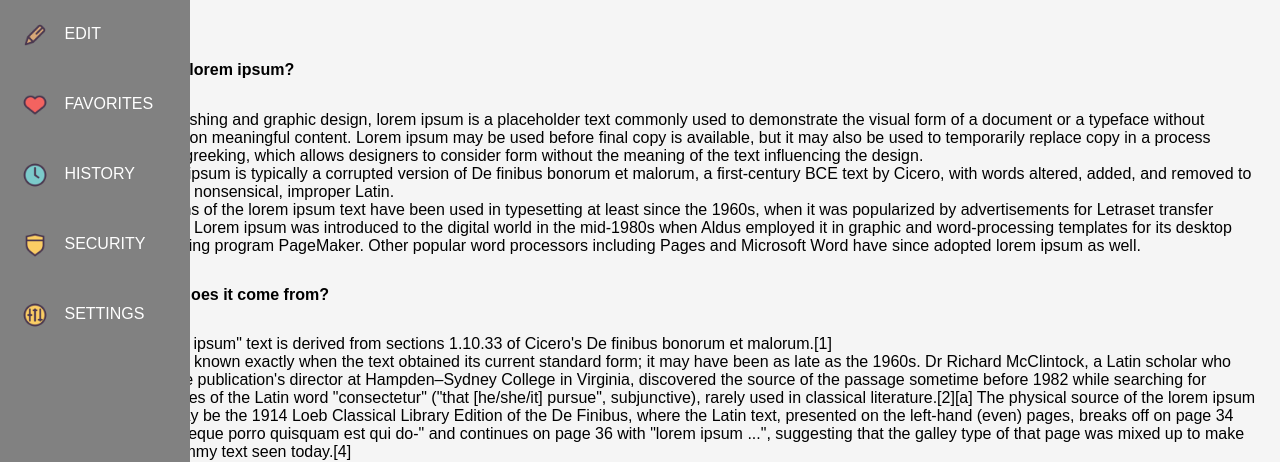
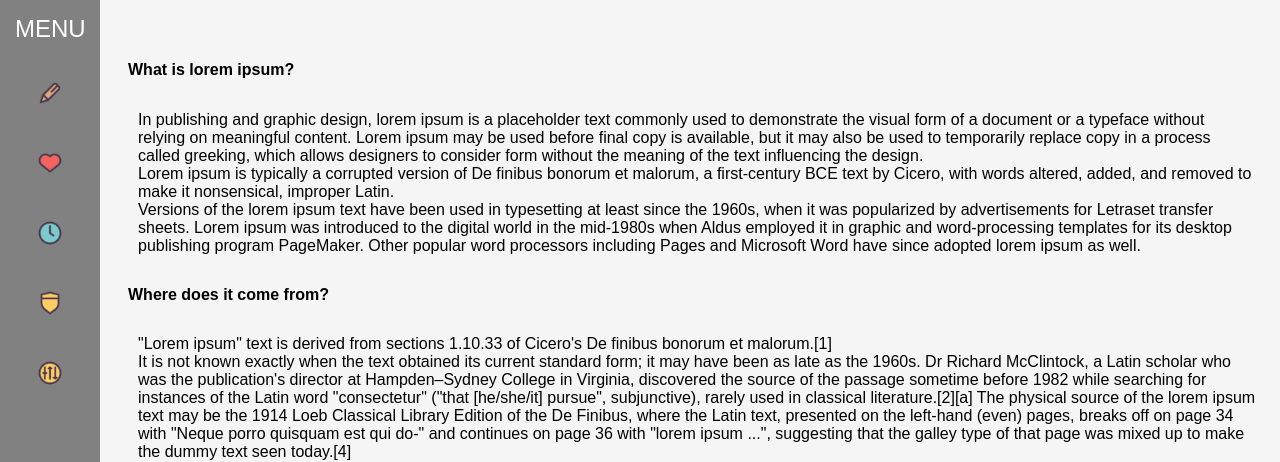
Before and after one commit to javalesson2019/html, a plain HTML site: page html/WebContent/hw4/index2.html in a window 1280 px wide. Shown: the top 462 px of the page. Drawn offline with Linux system fonts and the light colour scheme.

Commit message:
Исправлено задание с меню, отформатирован код в первом задании

```diff
--- a/html/WebContent/hw4/index2.html
+++ b/html/WebContent/hw4/index2.html
@@ -1,60 +1,82 @@
 <!DOCTYPE html>
 <html lang="en">
+
 <head>
     <meta charset="UTF-8">
     <title>task 2</title>
     <style>
-	body{
+        body {
             font-family: sans-serif;
             background: #f5f5f5;
         }
+
         div {
             padding: 10px;
         }
+
         img {
             vertical-align: middle;
+            margin-left: 15px;
         }
+
         .menu {
+            overflow: hidden;
             height: 100vh;
             position: fixed;
             top: 0;
             left: 0;
-            width: 6%;
+            width: 100px;
             background-color: #818181;
-            padding: 0 6px;
+            padding: 0;
+            margin: 0;
             transition: 1s;
-        }
-		.menu span{
-		visibility: hidden;
-		}
-        .menu:hover {
-            width: 190px;
             cursor: pointer;
-            padding: 0;
         }
 
-        .menu:hover span {
-            display: inline-block;
-            visibility: visible;
-            color: white;
+        .menu:hover {
+            width: 210px;
         }
-        .img:hover {
-            background-color: #5e5e5e;
-            transition-duration: 1s;
+
+        .menu span {
+            margin-left: 30px;
         }
-        .img
-        {
-        	height: 50px;'
+
+        .img {
+            height: 50px;
         }
+
         .txt {
             text-align: left;
             margin: 30px 10px 0 110px;
             width: 90%;
         }
+
+        .menu {
+            color: white;
+        }
+
+        .menu h2 {
+            margin: 15px;
+            text-transform: uppercase;
+            font-family: sans-serif;
+            font-weight: normal;
+        }
+
+        .menu div {
+            overflow: hidden;
+            width: 190px;
+            margin: 0;
+        }
+
+        .menu:hover div:hover {
+            background-color: burlywood;
+        }
     </style>
 </head>
+
 <body>
     <div class="menu">
+        <h2>menu</h2>
         <div class="img">
             <img src="img/edit.png" alt="edit" width="50">
             <span> EDIT</span>
@@ -79,32 +101,86 @@
     <div class="txt">
         <h4>What is lorem ipsum?</h4>
         <div>
-In publishing and graphic design, lorem ipsum is a placeholder text commonly used to demonstrate the visual form of a document or a typeface without relying on meaningful content. Lorem ipsum may be used before final copy is available, but it may also be used to temporarily replace copy in a process called greeking, which allows designers to consider form without the meaning of the text influencing the design.
-<br/>
-Lorem ipsum is typically a corrupted version of De finibus bonorum et malorum, a first-century BCE text by Cicero, with words altered, added, and removed to make it nonsensical, improper Latin.
-<br/>
-Versions of the lorem ipsum text have been used in typesetting at least since the 1960s, when it was popularized by advertisements for Letraset transfer sheets. Lorem ipsum was introduced to the digital world in the mid-1980s when Aldus employed it in graphic and word-processing templates for its desktop publishing program PageMaker. Other popular word processors including Pages and Microsoft Word have since adopted lorem ipsum as well.
+            In publishing and graphic design, lorem ipsum is a placeholder text commonly used to demonstrate the visual
+            form of a document or a typeface without relying on meaningful content. Lorem ipsum may be used before final
+            copy is available, but it may also be used to temporarily replace copy in a process called greeking, which
+            allows designers to consider form without the meaning of the text influencing the design.
+            <br />
+            Lorem ipsum is typically a corrupted version of De finibus bonorum et malorum, a first-century BCE text by
+            Cicero, with words altered, added, and removed to make it nonsensical, improper Latin.
+            <br />
+            Versions of the lorem ipsum text have been used in typesetting at least since the 1960s, when it was
+            popularized by advertisements for Letraset transfer sheets. Lorem ipsum was introduced to the digital world
+            in the mid-1980s when Aldus employed it in graphic and word-processing templates for its desktop publishing
+            program PageMaker. Other popular word processors including Pages and Microsoft Word have since adopted lorem
+            ipsum as well.
         </div>
         <h4>Where does it come from?</h4>
         <div>
             "Lorem ipsum" text is derived from sections 1.10.33 of Cicero's De finibus bonorum et malorum.[1]
-<br/>
-It is not known exactly when the text obtained its current standard form; it may have been as late as the 1960s. Dr Richard McClintock, a Latin scholar who was the publication's director at Hampden–Sydney College in Virginia, discovered the source of the passage sometime before 1982 while searching for instances of the Latin word "consectetur" ("that [he/she/it] pursue", subjunctive), rarely used in classical literature.[2][a] The physical source of the lorem ipsum text may be the 1914 Loeb Classical Library Edition of the De Finibus, where the Latin text, presented on the left-hand (even) pages, breaks off on page 34 with "Neque porro quisquam est qui do-" and continues on page 36 with "lorem ipsum ...", suggesting that the galley type of that page was mixed up to make the dummy text seen today.[4]
+            <br />
+            It is not known exactly when the text obtained its current standard form; it may have been as late as the
+            1960s. Dr Richard McClintock, a Latin scholar who was the publication's director at Hampden–Sydney College
+            in Virginia, discovered the source of the passage sometime before 1982 while searching for instances of the
+            Latin word "consectetur" ("that [he/she/it] pursue", subjunctive), rarely used in classical
+            literature.[2][a] The physical source of the lorem ipsum text may be the 1914 Loeb Classical Library Edition
+            of the De Finibus, where the Latin text, presented on the left-hand (even) pages, breaks off on page 34 with
+            "Neque porro quisquam est qui do-" and continues on page 36 with "lorem ipsum ...", suggesting that the
+            galley type of that page was mixed up to make the dummy text seen today.[4]
         </div>
         <h4>Where can I get some?</h4>
         <div>
-The original version appears in the 1913 Loeb Classical Library Edition of the De Finibus, Book 1, sections 32–33[5]. The relevant section of Cicero as printed in the source is reproduced below with fragments used in lorem ipsum underlined. Letters in brackets were added to lorem ipsum and were not present in the source text:
-<br/>
-[32] Sed ut perspiciatis, unde omnis iste natus error sit voluptatem accusantium doloremque laudantium, totam rem aperiam eaque ipsa, quae ab illo inventore veritatis et quasi architecto beatae vitae dicta sunt, explicabo. Nemo enim ipsam voluptatem, quia voluptas sit, aspernatur aut odit aut fugit, sed quia consequuntur magni dolores eos, qui ratione voluptatem sequi nesciunt, neque porro quisquam est, qui dolorem ipsum, quia dolor sit amet consectetur adipisci[ng]velit, sed quia non-numquam [do] eius modi tempora inci[di]dunt, ut labore et dolore magnam aliquam quaerat voluptatem. Ut enim ad minima veniam, quis nostrum[d] exercitationem ullam corporis suscipitlaboriosam, nisi ut aliquid ex ea commodi consequatur? Quis autem vel eum iure reprehenderit, qui inea voluptate velit esse, quam nihil molestiae consequatur, vel illum, qui dolorem eum fugiat, quo voluptas nulla pariatur?
-<br/>
-[33] At vero eos et accusamus et iusto odio dignissimos ducimus, qui blanditiis praesentium voluptatum deleniti atque corrupti, quos dolores et quas molestias excepturi sint, obcaecati cupiditate non-provident, similique sunt in culpa, qui officia deserunt mollitia animi, id est laborum et dolorum fuga. Et harum quidem rerum facilis est et expedita distinctio. Nam libero tempore, cum soluta nobis est eligendi optio, cumque nihil impedit, quo minus id, quod maxime placeat, facere possimus, omnis voluptas assumenda est, omnis dolor repellendus. Temporibus autem quibusdam et aut officiis debitis aut rerum necessitatibus saepe eveniet, ut et voluptates repudiandae sint et molestiae non-recusandae. Itaque earum rerum hic tenetur a sapiente delectus, ut aut reiciendis voluptatibus maiores alias consequatur aut perferendis doloribus asperiores repellat…
-<br/>
-This is H. Rackham's translation as printed in the Loeb Classical Library edition with underlining added for the translation of the text found in the example of the lorem ipsum[5]:
-<br/>
-[32] But I must explain to you how all this mistaken idea of denouncing of a pleasure and praising pain was born and I will give you a complete account of the system, and expound the actual teachings of the great explorer of the truth, the master-builder of human happiness. No one rejects, dislikes, or avoids pleasure itself, because it is pleasure, but because those who do not know how to pursue pleasure rationally encounter consequences that are extremely painful. Nor again is there anyone who loves or pursues or desires to obtain pain of itself, because it is pain, but occasionally circumstances occur in which toil and pain can procure him some great pleasure. To take a trivial example, which of us ever undertakes laborious physical exercise, except to obtain some advantage from it? But who has any right to find fault with a man who chooses to enjoy a pleasure that has no annoying consequences, or one who avoids a pain that produces no resultant pleasure?
-<br/>
-[33] On the other hand, we denounce with righteous indignation and dislike men who are so beguiled and demoralized by the charms of pleasure of the moment, so blinded by desire, that they cannot foresee the pain and trouble that are bound to ensue; and equal blame belongs to those who fail in their duty through weakness of will, which is the same as saying through shrinking from toil and pain. These cases are perfectly simple and easy to distinguish. In a free hour, when our power of choice is untrammeled and when nothing prevents our being able to do what we like best, every pleasure is to be welcomed and every pain avoided. But in certain circumstances and owing to the claims of duty or the obligations of business it will frequently occur that pleasures have to be repudiated and annoyances accepted. The wise man therefore always holds in these matters to this principle of selection: he rejects pleasures to secure other greater pleasures, or else he endures pains to avoid worse.
+            The original version appears in the 1913 Loeb Classical Library Edition of the De Finibus, Book 1, sections
+            32–33[5]. The relevant section of Cicero as printed in the source is reproduced below with fragments used in
+            lorem ipsum underlined. Letters in brackets were added to lorem ipsum and were not present in the source
+            text:
+            <br />
+            [32] Sed ut perspiciatis, unde omnis iste natus error sit voluptatem accusantium doloremque laudantium,
+            totam rem aperiam eaque ipsa, quae ab illo inventore veritatis et quasi architecto beatae vitae dicta sunt,
+            explicabo. Nemo enim ipsam voluptatem, quia voluptas sit, aspernatur aut odit aut fugit, sed quia
+            consequuntur magni dolores eos, qui ratione voluptatem sequi nesciunt, neque porro quisquam est, qui dolorem
+            ipsum, quia dolor sit amet consectetur adipisci[ng]velit, sed quia non-numquam [do] eius modi tempora
+            inci[di]dunt, ut labore et dolore magnam aliquam quaerat voluptatem. Ut enim ad minima veniam, quis
+            nostrum[d] exercitationem ullam corporis suscipitlaboriosam, nisi ut aliquid ex ea commodi consequatur? Quis
+            autem vel eum iure reprehenderit, qui inea voluptate velit esse, quam nihil molestiae consequatur, vel
+            illum, qui dolorem eum fugiat, quo voluptas nulla pariatur?
+            <br />
+            [33] At vero eos et accusamus et iusto odio dignissimos ducimus, qui blanditiis praesentium voluptatum
+            deleniti atque corrupti, quos dolores et quas molestias excepturi sint, obcaecati cupiditate non-provident,
+            similique sunt in culpa, qui officia deserunt mollitia animi, id est laborum et dolorum fuga. Et harum
+            quidem rerum facilis est et expedita distinctio. Nam libero tempore, cum soluta nobis est eligendi optio,
+            cumque nihil impedit, quo minus id, quod maxime placeat, facere possimus, omnis voluptas assumenda est,
+            omnis dolor repellendus. Temporibus autem quibusdam et aut officiis debitis aut rerum necessitatibus saepe
+            eveniet, ut et voluptates repudiandae sint et molestiae non-recusandae. Itaque earum rerum hic tenetur a
+            sapiente delectus, ut aut reiciendis voluptatibus maiores alias consequatur aut perferendis doloribus
+            asperiores repellat…
+            <br />
+            This is H. Rackham's translation as printed in the Loeb Classical Library edition with underlining added for
+            the translation of the text found in the example of the lorem ipsum[5]:
+            <br />
+            [32] But I must explain to you how all this mistaken idea of denouncing of a pleasure and praising pain was
+            born and I will give you a complete account of the system, and expound the actual teachings of the great
+            explorer of the truth, the master-builder of human happiness. No one rejects, dislikes, or avoids pleasure
+            itself, because it is pleasure, but because those who do not know how to pursue pleasure rationally
+            encounter consequences that are extremely painful. Nor again is there anyone who loves or pursues or desires
+            to obtain pain of itself, because it is pain, but occasionally circumstances occur in which toil and pain
+            can procure him some great pleasure. To take a trivial example, which of us ever undertakes laborious
+            physical exercise, except to obtain some advantage from it? But who has any right to find fault with a man
+            who chooses to enjoy a pleasure that has no annoying consequences, or one who avoids a pain that produces no
+            resultant pleasure?
+            <br />
+            [33] On the other hand, we denounce with righteous indignation and dislike men who are so beguiled and
+            demoralized by the charms of pleasure of the moment, so blinded by desire, that they cannot foresee the pain
+            and trouble that are bound to ensue; and equal blame belongs to those who fail in their duty through
+            weakness of will, which is the same as saying through shrinking from toil and pain. These cases are
+            perfectly simple and easy to distinguish. In a free hour, when our power of choice is untrammeled and when
+            nothing prevents our being able to do what we like best, every pleasure is to be welcomed and every pain
+            avoided. But in certain circumstances and owing to the claims of duty or the obligations of business it will
+            frequently occur that pleasures have to be repudiated and annoyances accepted. The wise man therefore always
+            holds in these matters to this principle of selection: he rejects pleasures to secure other greater
+            pleasures, or else he endures pains to avoid worse.
         </div>
     </div>
 </body>
+
 </html>
```
Also changed, not shown: html/WebContent/hw4/index1.html (+10 -6 lines). Lines whose indentation alone changed are shown as unchanged.
